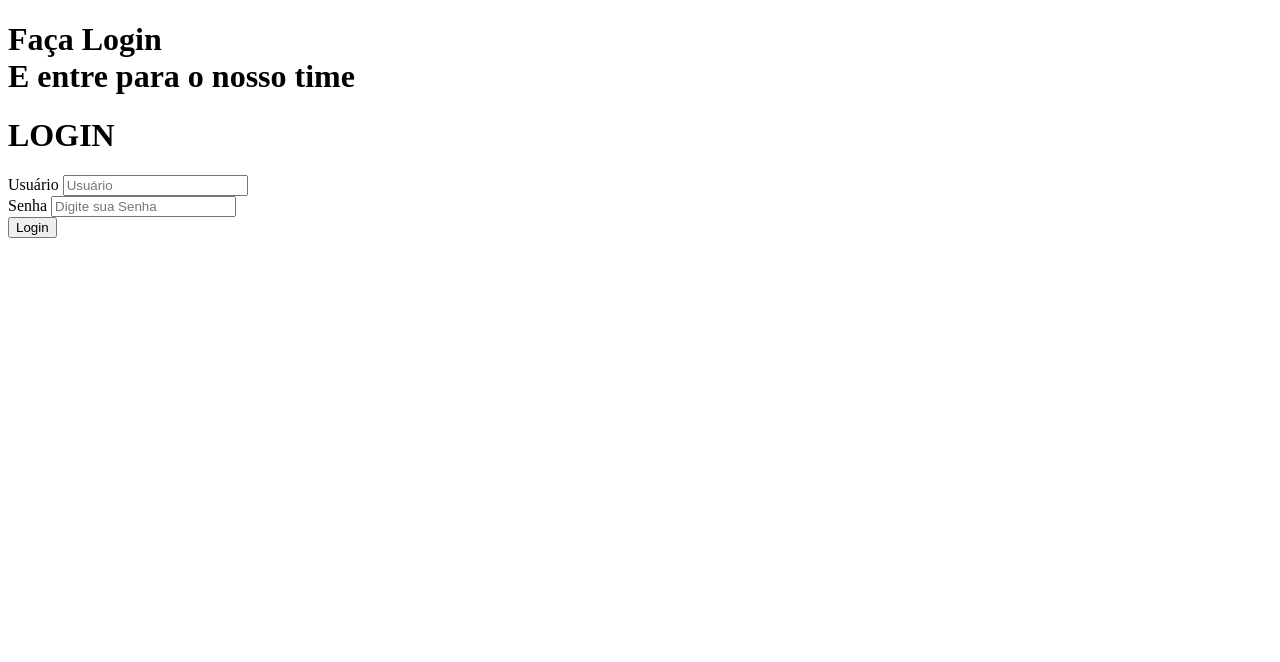
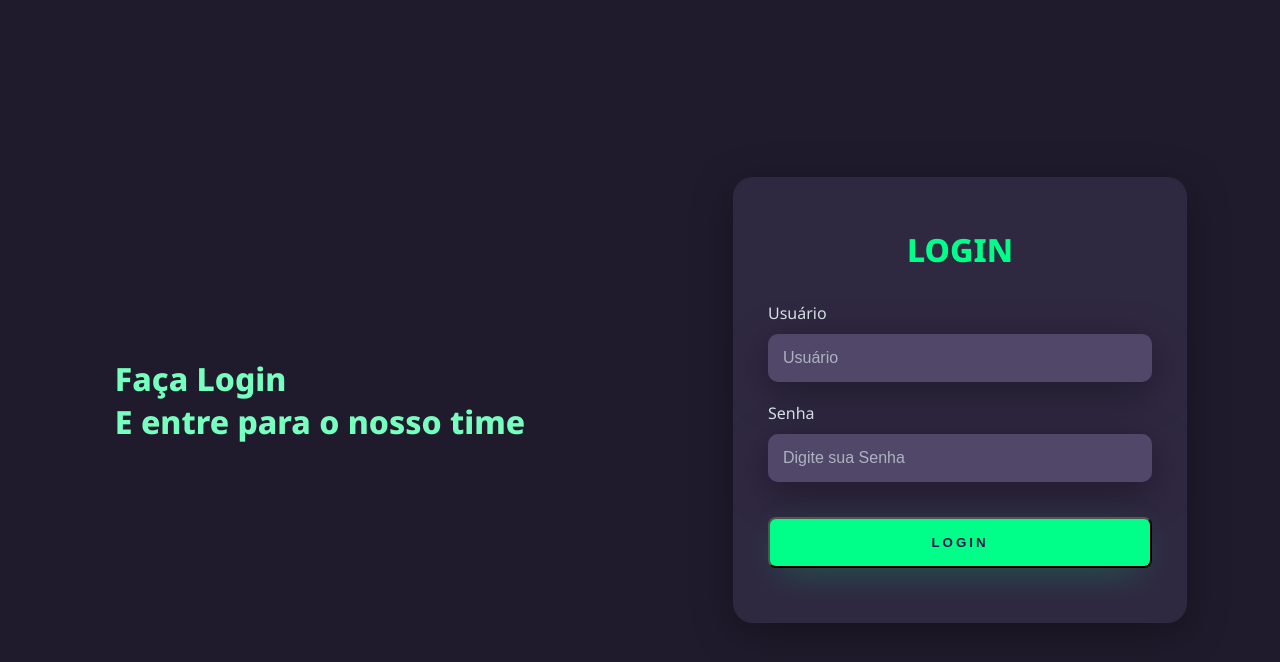
Before and after one commit to Gmoraes78/login-page, a plain HTML site: page index.html in a window 1280 px wide. Drawn offline with Linux system fonts and the light colour scheme.

Commit message:
Add: CSS stylish and svg file.

```diff
--- a/index.html
+++ b/index.html
@@ -16,11 +16,11 @@
         <div class="right-login">
             <div class="card-login">
                 <h1>LOGIN</h1>
-                <div class="text-field">
+                <div class="textfield">
                     <label for="usuario">Usuário</label>
                     <input type="text" name="usuario" placeholder="Usuário">
                 </div>
-                <div class="text-field">
+                <div class="textfield">
                     <label for="senha">Senha</label>
                     <input type="password" name="senha" placeholder="Digite sua Senha">
                 </div>
--- a/styles.css
+++ b/styles.css
@@ -0,0 +1,100 @@
+@import url('https://fonts.googleapis.com/css2?family=Noto+Sans:wght@400;800&display=swap');
+
+body {
+    margin: 0;
+    font-family: 'Noto Sans', sans-serif;
+}
+
+.main-login {
+    width: 100vw;
+    height: 100vh;
+    background: #201b2c;
+    display: flex;
+    justify-content: center;
+    align-items: center;
+}
+
+.left-login {
+    width: 50vw;
+    height: 100vh;
+    display: flex;
+    justify-content: center;
+    align-items: center;
+    flex-direction: column;
+}
+
+.left-login > h1 {
+    color: #77ffc0;
+}
+
+.right-login {
+    width: 50vw;
+    height: 100vh;
+    display: flex;
+    justify-content: center;
+    align-items: center;
+}
+
+.card-login {
+    width: 60%;
+    display: flex;
+    justify-content: center;
+    align-items: center;
+    flex-direction: column;
+    padding: 30px 35px;
+    background: #2f2841;
+    border-radius: 20px;
+    box-shadow: 0px 10px 40px #00000056;
+}
+
+.card-login > h1 {
+    color: #00ff88;
+    font-weight: 800;
+    margin: none;
+}
+
+.textfield {
+    width: 100%;
+    display: flex;
+    flex-direction: column;
+    align-items: flex-start;
+    justify-content: center;
+    margin: 10px 0px;
+}
+
+.textfield > input {
+    width: 100%;
+    border: none;
+    border-radius: 10px;
+    padding: 15px;
+    background: #514869;
+    color: #f0ffffde;
+    font-size: 12pt;
+    box-shadow: 0px 10px 40px #00000056;
+    outline: none;
+    box-sizing: border-box;
+}
+
+.textfield > label {
+    color:#f0ffffde;
+    margin-bottom: 10px;
+}
+
+.textfield > input::placeholder {
+    color: #f0ffff94;
+}
+
+.btn-login {
+    width: 100%;
+    padding: 16px 0px;
+    margin: 25px;
+    border-radius: 8px;
+    outline: none;
+    text-transform: uppercase;
+    font-weight: 800;
+    letter-spacing: 3px;
+    color: #2b134b;
+    background:#00ff88;
+    cursor: pointer;
+    box-shadow: 0px 10px 40px -12px #00ff8052;
+}
```
Also changed, not shown: svg/robot.svg (added).
